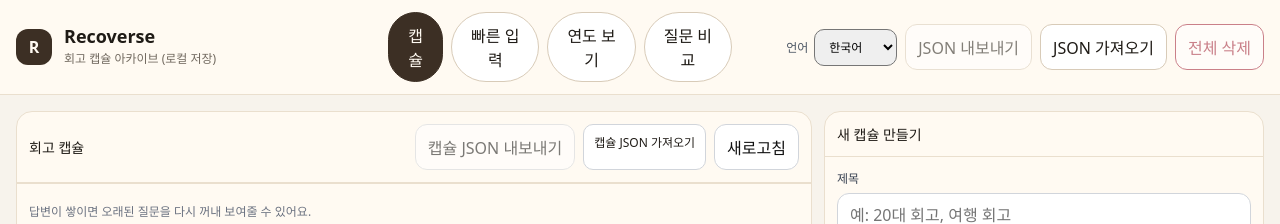
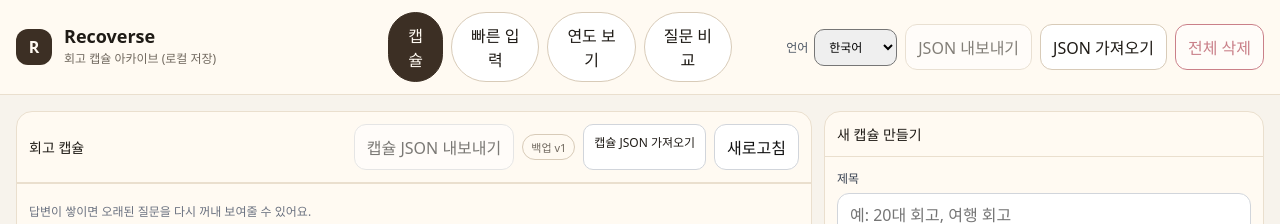
Before and after one commit to minmaxhap/recoverse, a Vue app in the folder recoverse-frontend/: page / in a window 1280 px wide. Shown: the top 224 px of the page. Built offline with nearby package versions, Linux system fonts and the light colour scheme.

Commit message:
Show capsule backup version

```diff
--- a/recoverse-frontend/src/App.vue
+++ b/recoverse-frontend/src/App.vue
@@ -284,6 +284,7 @@
             <CapsuleToolbar
               :export-label="t.exportCapsules"
               :import-label="t.importCapsules"
+              :backup-version-label="t.capsuleBackupVersion"
               :refresh-label="t.refresh"
               :export-disabled="capsules.length === 0"
               @export="onExportCapsules"
@@ -504,6 +505,7 @@
     retrospectiveCapsules: "회고 캡슐",
     exportCapsules: "캡슐 JSON 내보내기",
     importCapsules: "캡슐 JSON 가져오기",
+    capsuleBackupVersion: "백업 v1",
     refresh: "새로고침",
     searchCapsules: "캡슐 검색",
     questions: "질문",
@@ -565,6 +567,7 @@
     retrospectiveCapsules: "Retrospective Capsules",
     exportCapsules: "Export capsule JSON",
     importCapsules: "Import capsule JSON",
+    capsuleBackupVersion: "Backup v1",
     refresh: "Refresh",
     searchCapsules: "Search capsules",
     questions: "Questions",
--- a/recoverse-frontend/src/components/CapsuleToolbar.vue
+++ b/recoverse-frontend/src/components/CapsuleToolbar.vue
@@ -3,6 +3,7 @@
     <button class="ghost" type="button" :disabled="exportDisabled" @click="$emit('export')">
       {{ exportLabel }}
     </button>
+    <span class="versionBadge">{{ backupVersionLabel }}</span>
     <label class="file smallFile">
       {{ importLabel }}
       <input type="file" accept="application/json" @change="$emit('import-file', $event)" />
@@ -17,6 +18,7 @@
 defineProps<{
   exportLabel: string;
   importLabel: string;
+  backupVersionLabel: string;
   refreshLabel: string;
   exportDisabled: boolean;
 }>();
@@ -54,6 +56,15 @@
   background: #fff;
 }
 
+.versionBadge {
+  align-self: center;
+  border: 1px solid var(--color-border);
+  border-radius: 999px;
+  color: var(--color-muted);
+  font-size: 11px;
+  padding: 4px 8px;
+}
+
 .file {
   border: 1px solid #d1d5db;
   background: #fff;
```
Also changed, not shown: 1 other file (tests, documents, lock files or other folders).
